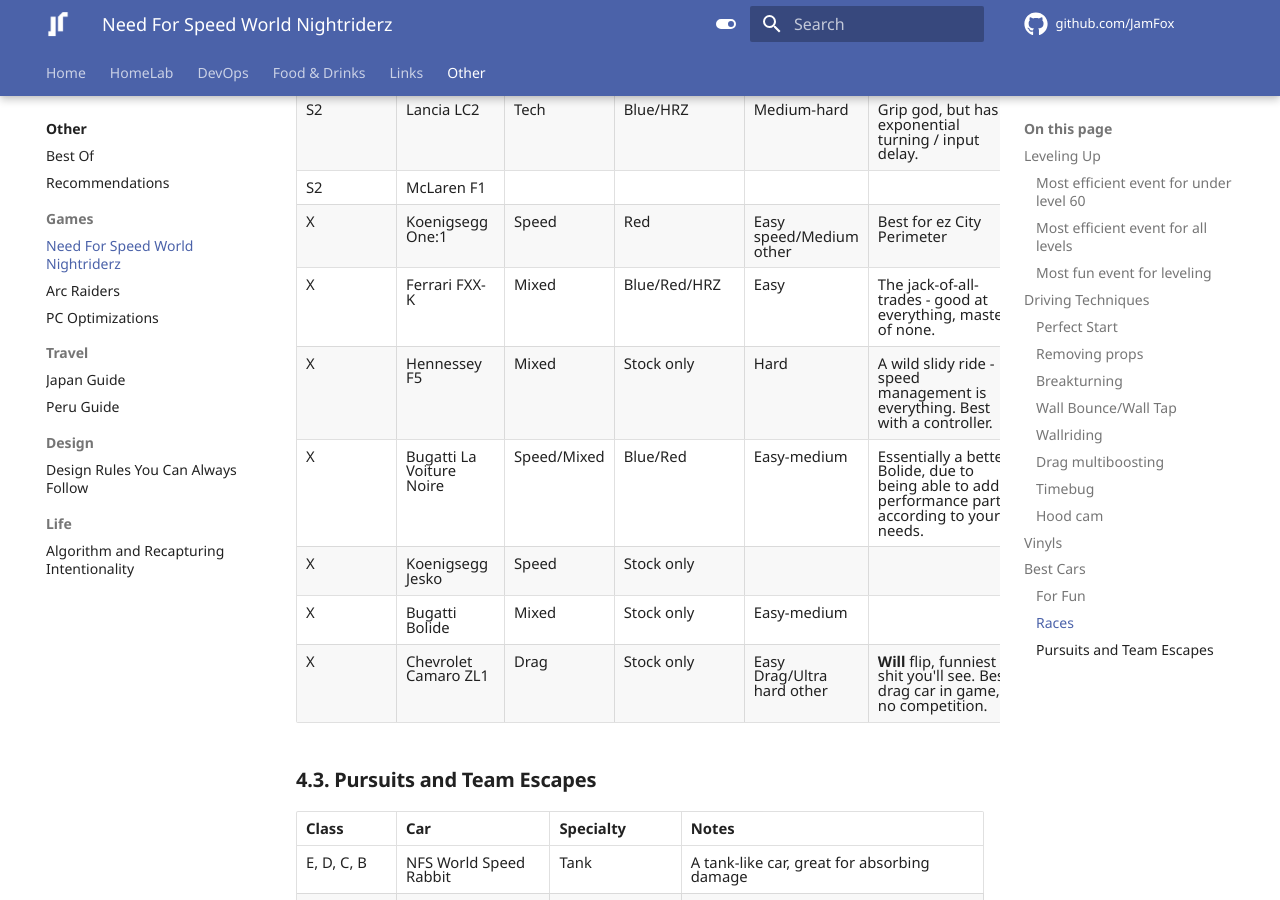
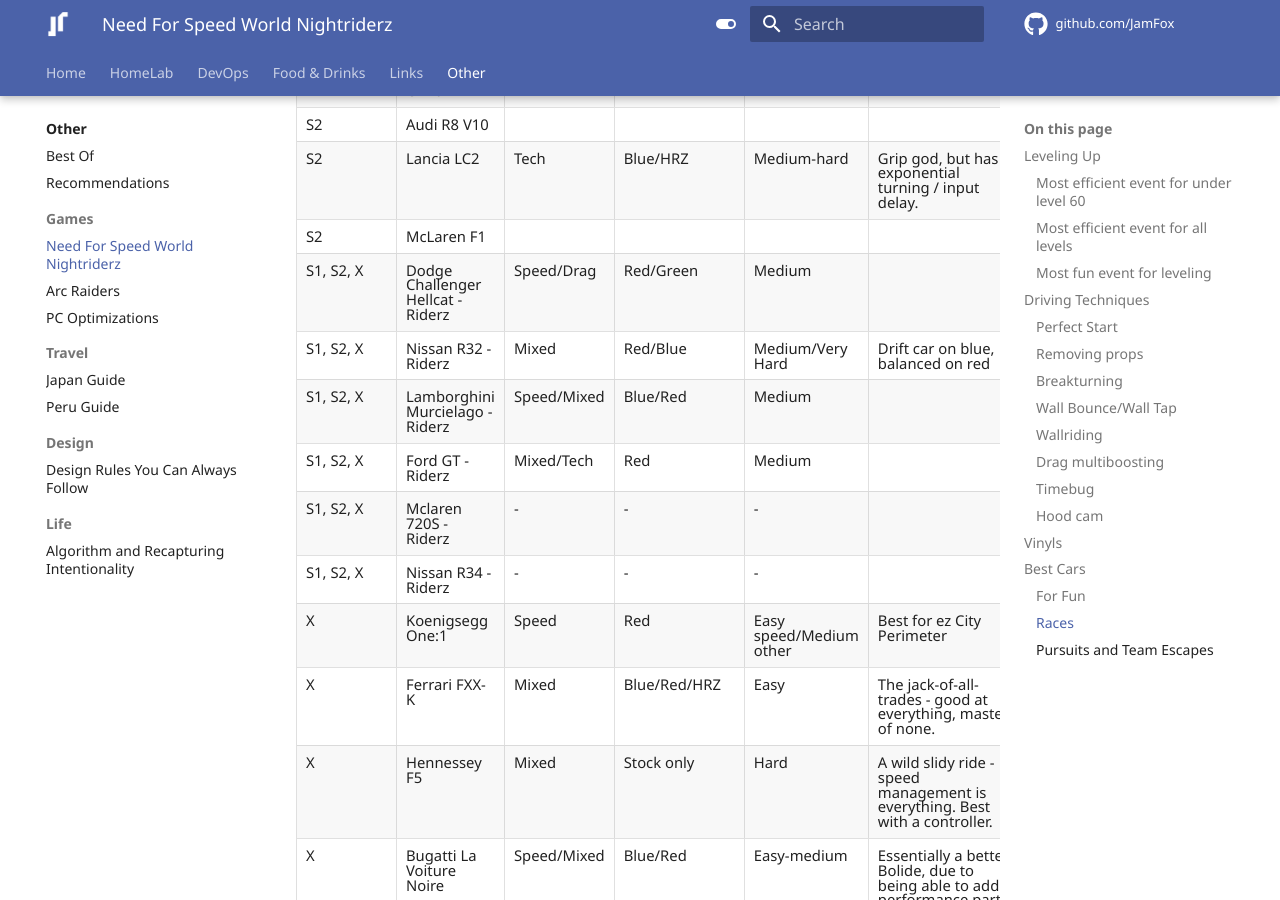
Before and after one commit to JamFox/docs.jamfox.dev, an MkDocs documentation site: the page built from docs/content/games/nfs-world-nrz.md, in a window 1280 px wide and 900 px high, scrolled down 8949 px. Built offline with MkDocs 1.6.1 and Material for MkDocs 9.7.7, drawn with Linux system fonts in a browser that asks for light colours; plug-ins that fetch from the network failed and are left out; comment, search, counter and statistics services are not loaded; some of the changed text lies outside the part shown.

Commit message:
add a bunch

```diff
--- a/docs/content/games/nfs-world-nrz.md
+++ b/docs/content/games/nfs-world-nrz.md
@@ -120,6 +120,7 @@ I am not super committed to always keeping it up to date, so as new updates add
 
 | Class   | Car                          | Fun |
 |---------|------------------------------|-----|
+| S1, S2, X | Nissan R32 - Riderz Edition | Drift car on blue setup, actually competitive for hotlapping while drifiting too. |
 | A, S1     | Ford Mustang RTR-X           | Gains grip as fast as it loses it, flips often. Very fun with full HRZ or blue setups. |
 | A, S1, S2 | BMW M1 Procar (1979)         | Very good handling paired with slight oversteery madness on full blue setup. |
 | A, S1, S2 | Ariel Atom 500 V8              | Lightest car in the game so full red setup is infinite grip. |
@@ -197,6 +198,12 @@ I am not super committed to always keeping it up to date, so as new updates add
 | S2      | Audi R8 V10                  |              |                        |                    |                                                                                           |
 | S2      | Lancia LC2                   | Tech         | Blue/HRZ               | Medium-hard        | Grip god, but has exponential turning / input delay.                                      |
 | S2      | McLaren F1                   |              |                        |                    |                                                                                           |
+| S1, S2, X | Dodge Challenger Hellcat - Riderz | Speed/Drag | Red/Green         | Medium             |                                                                                           |
+| S1, S2, X | Nissan R32 - Riderz        | Mixed        | Red/Blue               | Medium/Very Hard   | Drift car on blue, balanced on red                                                        |
+| S1, S2, X | Lamborghini Murcielago - Riderz | Speed/Mixed | Blue/Red           | Medium             |                                                                                           |
+| S1, S2, X | Ford GT - Riderz           | Mixed/Tech   | Red                    | Medium             |                                                                                           |
+| S1, S2, X | Mclaren 720S - Riderz      | -            | -                      | -                  |                                                                                           |
+| S1, S2, X | Nissan R34 - Riderz        | -            | -                      | -                  |                                                                                           |
 | X       | Koenigsegg One:1             | Speed        | Red                    | Easy speed/Medium other | Best for ez City Perimeter                                                           |
 | X       | Ferrari FXX-K                | Mixed        | Blue/Red/HRZ           | Easy               | The jack-of-all-trades - good at everything, master of none.                              |
 | X       | Hennessey F5                 | Mixed        | Stock only             | Hard               | A wild slidy ride - speed management is everything. Best with a controller.               |
```
Also changed, not shown: docs/content/food/coffee.md (+1 -0 lines), docs/content/food/drinks.md (+3 -0 lines).
